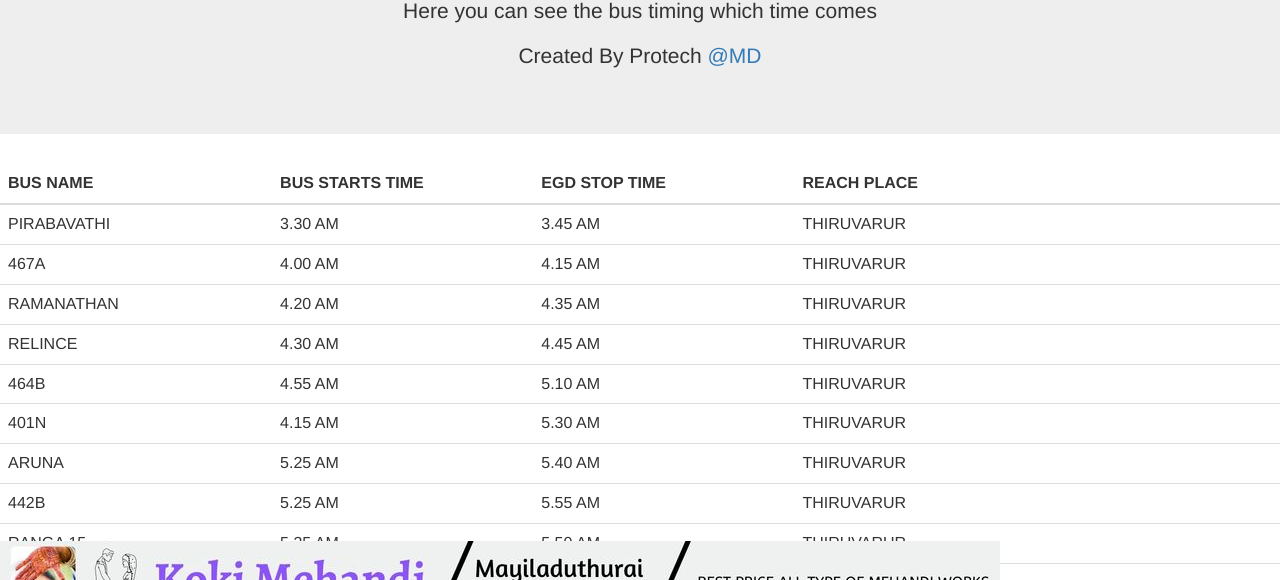
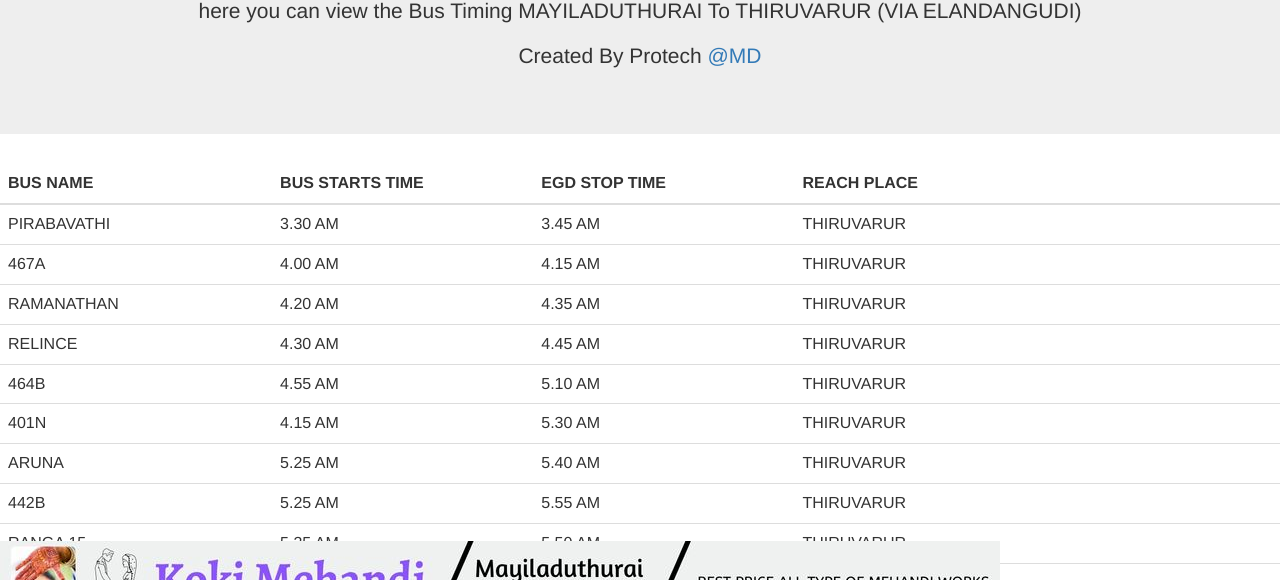
Before and after one commit to ultemateaziz/egd_bustop, a plain HTML site: page index.html in a window 1280 px wide. Shown: the part 151-731 px from the top of the page. Drawn offline with nearby package versions, Linux system fonts and the light colour scheme.

Commit message:
Update index.html

```diff
--- a/index.html
+++ b/index.html
@@ -35,7 +35,8 @@ table{
 </style>
 <div class="jumbotron text-center">
   <h1>Welcome to Elanthangudi Bus Stop</h1>
-  <p>Here you can see the bus timing which time comes</p>
+  <p>here you can view the Bus Timing
+MAYILADUTHURAI To THIRUVARUR (VIA ELANDANGUDI)</p>
   <p> Created By Protech <a href="">@MD</a></p>
 </div>
 <table class="table table-dark" >
```
